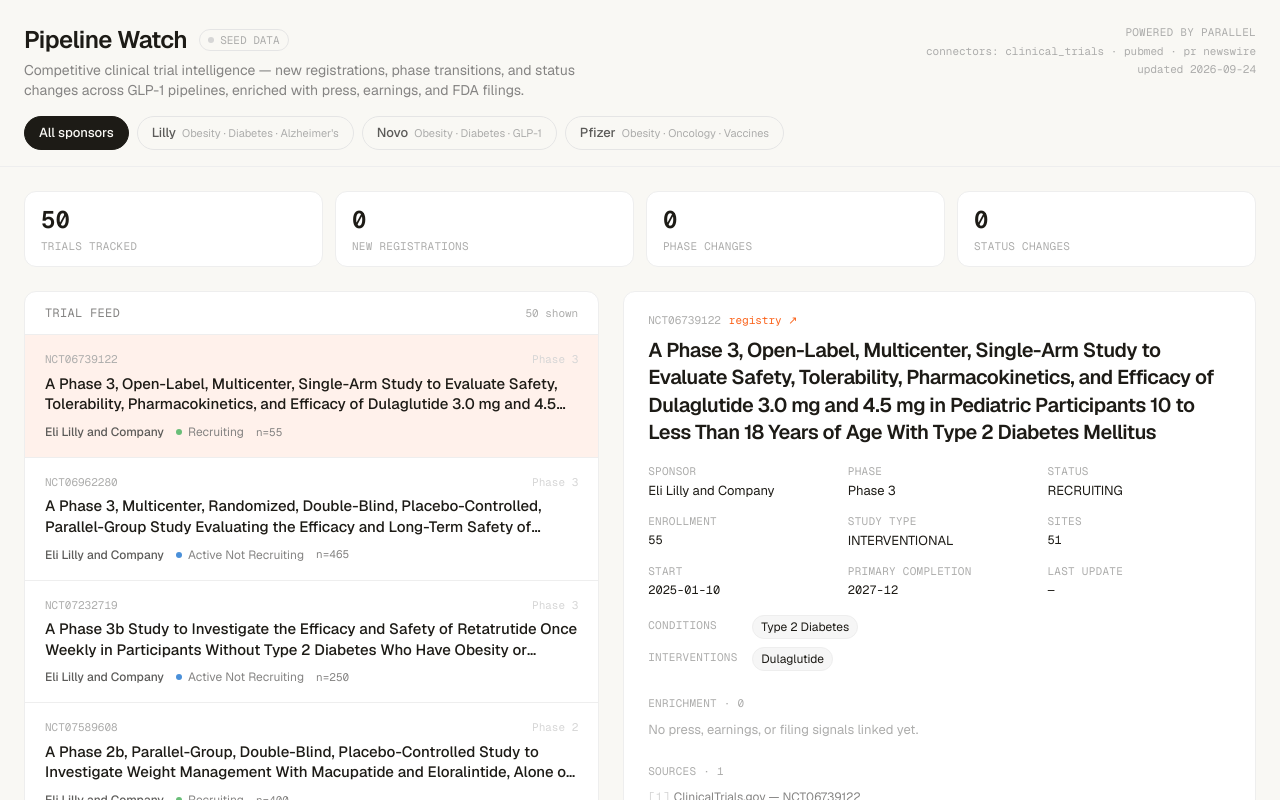
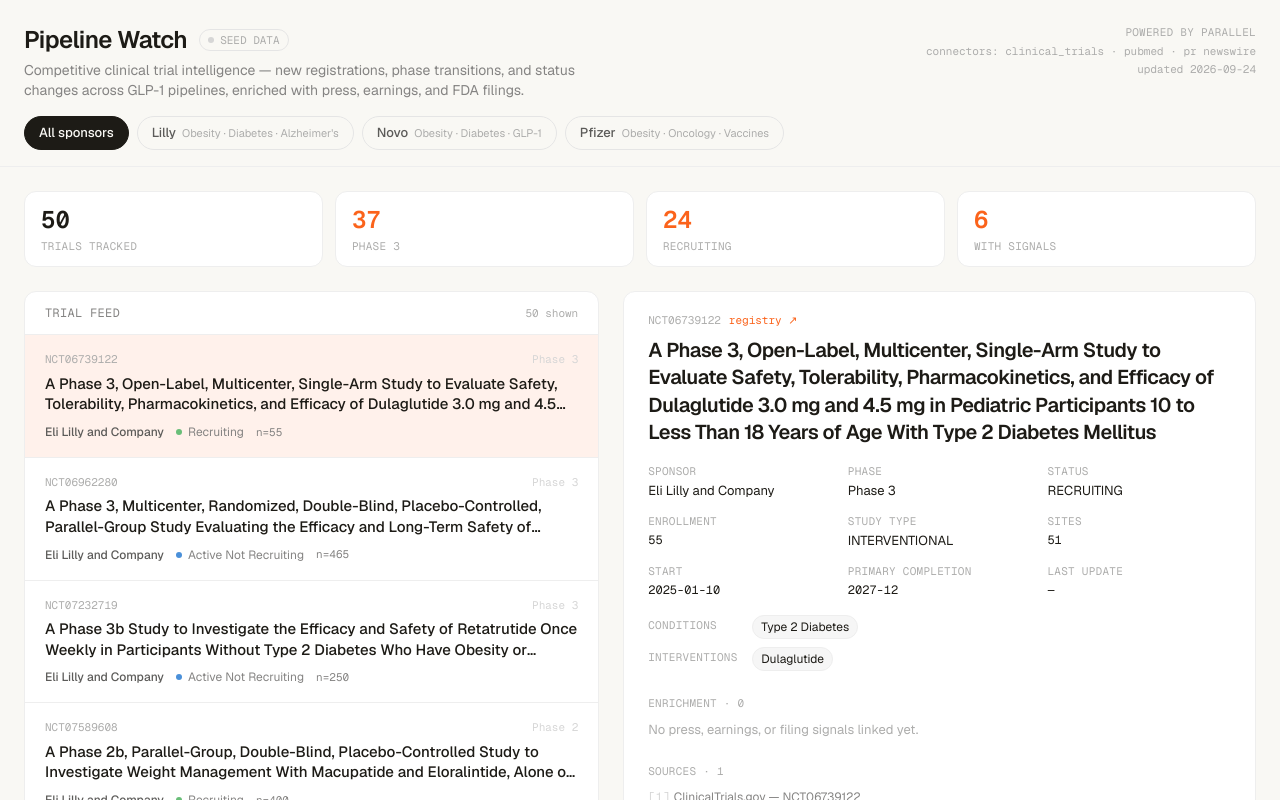
Before and after one commit to khushishelat/clinical-research-demo, a Next.js app: page / in a window 1280 px wide. Shown: the top 800 px of the page. Built offline with nearby package versions, Linux system fonts and the light colour scheme.

Commit message:
Honest stats strip and source labeling
- Stats reflect the real baseline: trials tracked, Phase 3, recruiting, with signals
- Header badge reads from API source field (seed vs live)

```diff
--- a/src/app/page.tsx
+++ b/src/app/page.tsx
@@ -8,8 +8,9 @@ import type { Trial } from "@/lib/types";
 
 interface TrialsResponse {
   trials: Trial[];
+  source: "seed" | "live";
   lastUpdated: string;
-  live: boolean;
+  count: number;
 }
 
 export default function Home() {
@@ -52,9 +53,9 @@ export default function Home() {
     const trials = filtered;
     return {
       total: trials.length,
-      fresh: trials.filter((t) => t.change?.type === "NEW").length,
-      phaseChanges: trials.filter((t) => t.change?.type === "PHASE_CHANGE").length,
-      statusChanges: trials.filter((t) => t.change?.type === "STATUS_CHANGE").length,
+      phase3: trials.filter((t) => t.phase === "Phase 3").length,
+      recruiting: trials.filter((t) => t.status === "RECRUITING").length,
+      withSignals: trials.filter((t) => t.enrichment.length > 0).length,
     };
   }, [filtered]);
 
@@ -67,7 +68,7 @@ export default function Home() {
           setSelectedId(null);
         }}
         lastUpdated={data?.lastUpdated}
-        live={data?.live ?? false}
+        live={data?.source === "live"}
       />
 
       <main className="flex-1 max-w-7xl w-full mx-auto px-6 py-6">
@@ -88,9 +89,9 @@ export default function Home() {
             {/* Stats strip */}
             <div className="grid grid-cols-2 sm:grid-cols-4 gap-3 mb-6">
               <Stat label="Trials tracked" value={stats.total} />
-              <Stat label="New registrations" value={stats.fresh} accent />
-              <Stat label="Phase changes" value={stats.phaseChanges} accent />
-              <Stat label="Status changes" value={stats.statusChanges} accent />
+              <Stat label="Phase 3" value={stats.phase3} accent />
+              <Stat label="Recruiting" value={stats.recruiting} accent />
+              <Stat label="With signals" value={stats.withSignals} accent />
             </div>
 
             {/* Feed + detail */}
```
